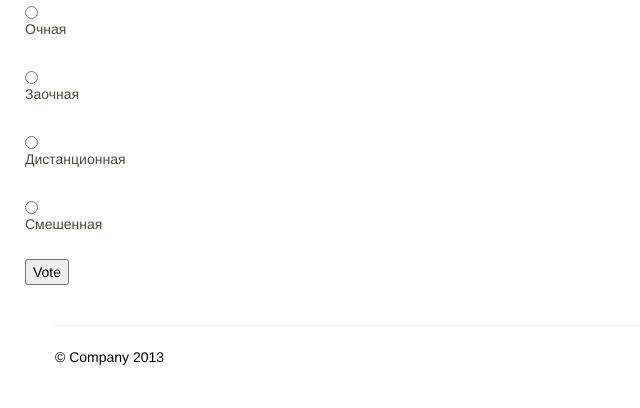
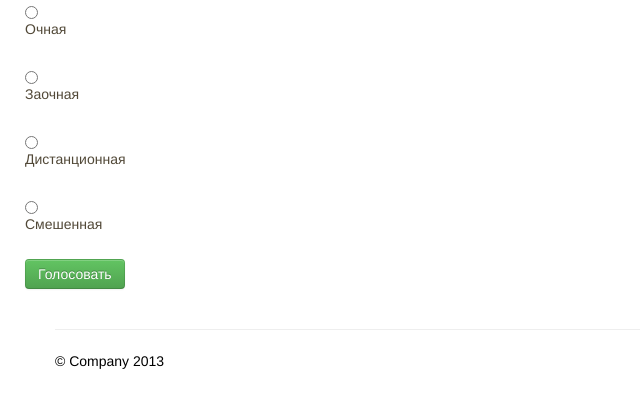
Before and after one commit to andreirk/notes_manager, a Django app: page /polls/1/ in a window 1280 px wide. Shown: the part 121-529 px from the top of the page, without its empty margins (0-640 px from the left). Run offline with Django 3.2, Linux system fonts and the light colour scheme; data comes from the database, SQL or seed files in the repository; both versions use the stored data as it was after the commit; parts of the project's set-up code (start-up, migrations or seed data) failed here and were passed over; some libraries are stand-ins or nearby versions.

Commit message:
change button style in polls in detail.html

```diff
--- a/polls/templates/polls/detail.html
+++ b/polls/templates/polls/detail.html
@@ -22,7 +22,7 @@ body {
 		    <input type="radio" name="choice" id="choice{{ forloop.counter }}" value="{{ choice.id }}" />
 		    <label for="choice{{ forloop.counter }}">{{ choice.choice_text }}</label><br />
 		{% endfor %}
-		<input type="submit" value="Vote" />
+		<input type="submit" class="btn btn-success" value="Голосовать" />
 		</form>
 
 
```
Also changed, not shown: db.sqlite3.
